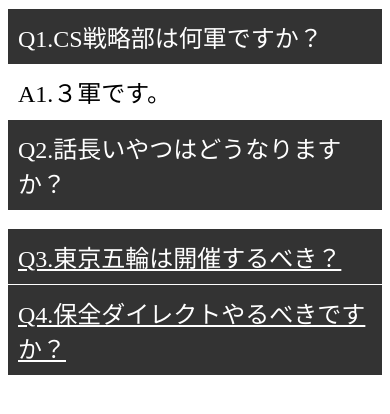
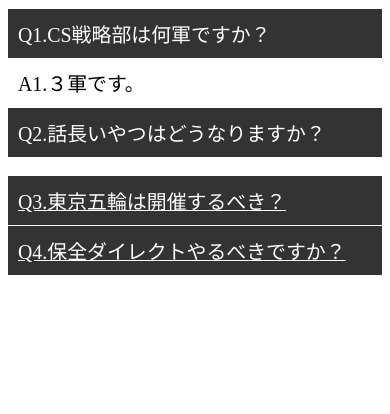
Before and after one commit to baritone46/test001, a plain HTML site: page index.html in a window 390 px wide. Both pictures are taken after a click on the element "Q1.CS戦略部は何軍ですか？". Drawn offline with Linux system fonts and the light colour scheme.

Commit message:
Update style.css

```diff
--- a/style.css
+++ b/style.css
@@ -11,13 +11,13 @@
   background: #333;
   color: #FFF;
   border-top: 1px solid #fff;
-  font-size: clamp(12px,1rem + 3vw,24px);
+  font-size: clamp(10px,1rem + 1vw,24px);
 }
 .accordion-contents {
   margin: 0;
   padding: 10px;
   border: 1px solid: #ccc;
-  font-size: clamp(12px,1rem + 3vw,24px);
+  font-size: clamp(10px,1rem + 1vw,24px);
 /*ディスプレイ追記*/
   display: none;
 }
```
